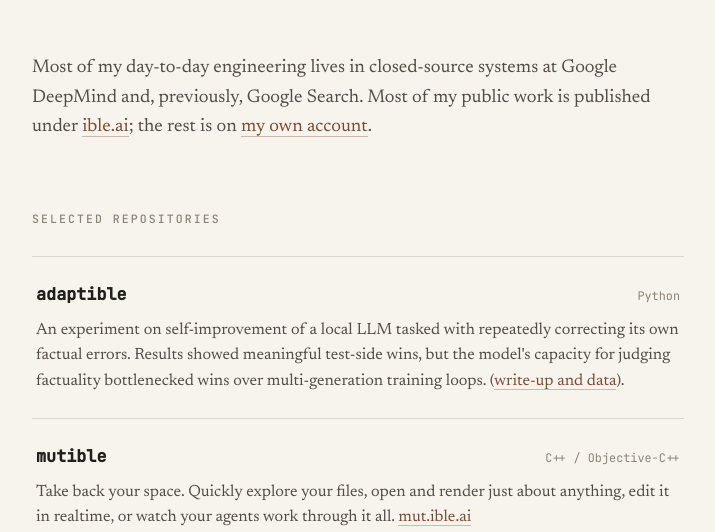
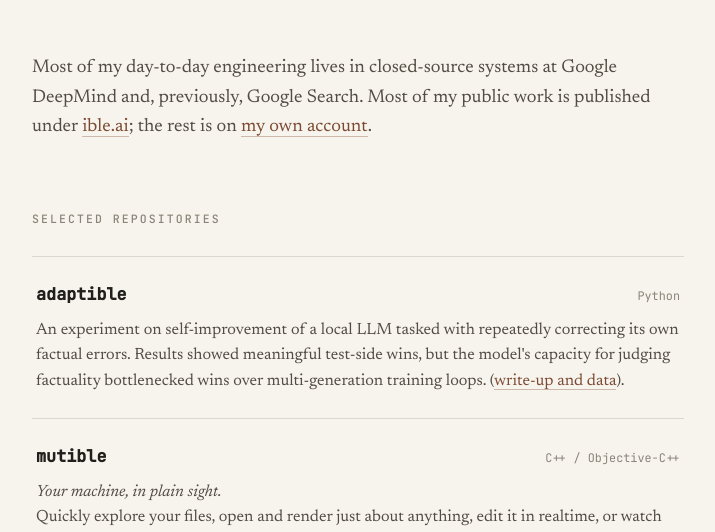
Before and after one commit to e-c-hansen/echansen-org, a plain HTML site: page public/github.html in a window 1280 px wide. Shown: the part 268-800 px from the top of the page, without its empty margins (282-997 px from the left). Drawn offline with Linux system fonts and the light colour scheme.

Commit message:
mutible: the motto is now "Your machine, in plain sight.", italic on its own line
Co-Authored-By: Claude Opus 5.5 <noreply@anthropic.com>
Claude-Session: https://claude.ai/code/session_018by8na2fpUpaFg7mzkHtGs

```diff
--- a/public/github.html
+++ b/public/github.html
@@ -74,7 +74,8 @@
                         <span class="repo-lang">C++ / Objective-C++</span>
                     </div>
                     <p class="repo-desc">
-                        Take back your space. Quickly explore your files, open and render just about anything, edit it in realtime, or watch your agents work through it all.
+                        <em>Your machine, in plain sight.</em><br>
+                        Quickly explore your files, open and render just about anything, edit it in realtime, or watch your agents work through it all.
                         <a href="https://mut.ible.ai" target="_blank" rel="noopener noreferrer">mut.ible.ai</a>
                     </p>
                 </div>
```
